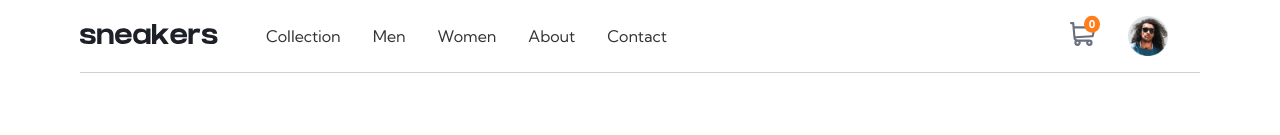
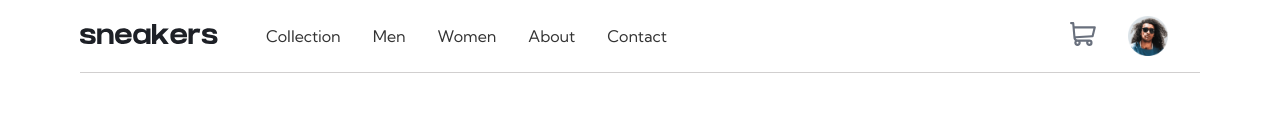
Before and after one commit to Gillette10/ecommerce-product, a React (Vite) app: page / in a window 1280 px wide. Shown: the top 135 px of the page. Built offline with nearby package versions, Linux system fonts and the light colour scheme.

Commit message:
worked on the badge for the cart

```diff
--- a/src/components/Modal.tsx
+++ b/src/components/Modal.tsx
@@ -106,7 +106,7 @@ const Modal: React.FC<Props> = () => {
 					onMouseEnter={handleMouseEnter}
 					// onMouseLeave={handleMouseLeave}
 				/>
-				<Badge>{cartItems}</Badge>
+				{cartItems === 0 ? "" : <Badge>{cartItems}</Badge>}
 			</div>
 
 			{isOpen &&
```
